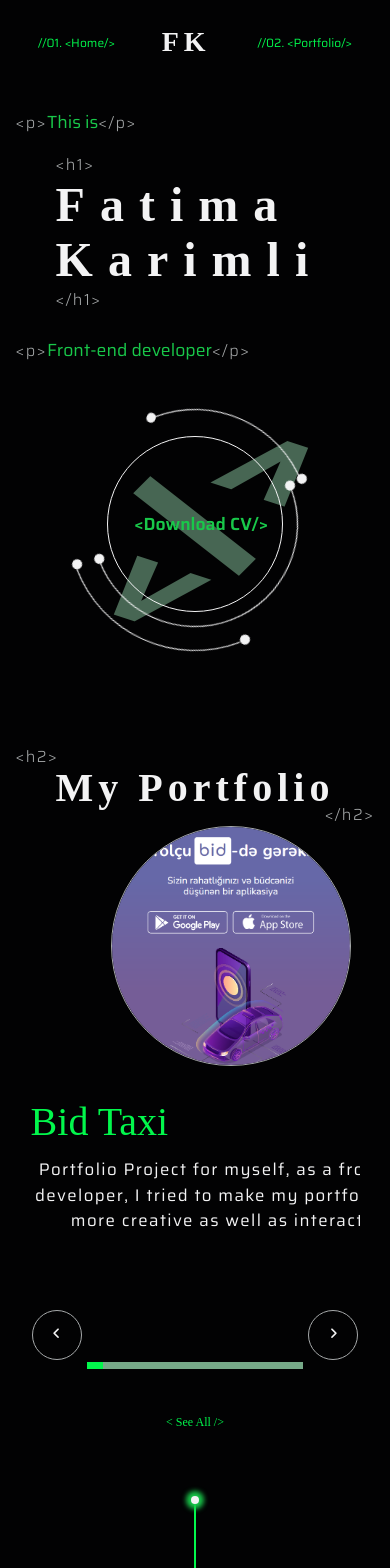
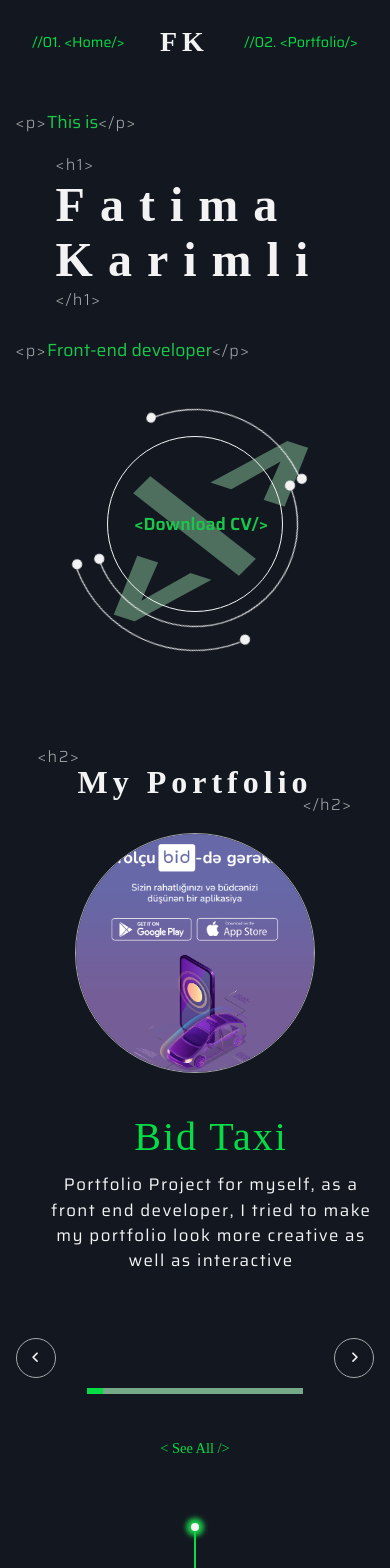
Before and after one commit to Kerimli98/FatimaKarimli, a React (Create React App) app: page / in a window 390 px wide. Shown: the top 1568 px of the page. Built offline with nearby package versions, Linux system fonts and the light colour scheme; a web font is replaced by a local one.

Commit message:
slider responsiveness

```diff
--- a/src/styles/abstracts/_variables.scss
+++ b/src/styles/abstracts/_variables.scss
@@ -1,6 +1,6 @@
 //colors
-$color-main-bg: #020203;
-$color-green-light: #02f74c;
+$color-main-bg: #131820;
+$color-green-light: #04dd45;
 $color-green-dark: #1d5d33;
 $color-white: #f3f3f4;
 $color-green-light-2: #19c84a;
--- a/src/styles/components/_button.scss
+++ b/src/styles/components/_button.scss
@@ -59,7 +59,7 @@
 @media screen and (max-width: 524px) {
     button {
         padding: 0.8rem 1.2rem;
-        font-size: 1.5rem;
+        font-size: 1.8rem;
 
       }
 
--- a/src/styles/components/_slider.scss
+++ b/src/styles/components/_slider.scss
@@ -20,22 +20,19 @@
   .slick-arrow.slick-prev,
   .slick-arrow.slick-next {
     background: none;
-    width: 50px;
-    height: 50px;
+    width: 5rem;
+    height: 5rem;
     display: flex;
     align-items: center;
     justify-content: center;
     z-index: 20001;
   }
-  .slick-slide {
-    padding: 15px;
-  }
   .slick-prev {
-    left: 2rem !important;
+    left: 14rem !important;
   }
   .slider-arrow {
-    width: 50px;
-    height: 50px;
+    width: 5rem;
+    height: 5rem;
     border-radius: 50%;
     border: 1px solid $color-gray;
     font-size: 1.6rem;
@@ -46,15 +43,16 @@
     justify-content: center;
     transition: all 0.4s ease;
     position: absolute;
-    bottom: -38rem;
+    bottom: -34.5rem;
 
     &:hover {
       color: $color-green-light;
       transform: scale(1.5);
     }
   }
+
   .slick-next {
-    right: 2rem !important;
+    right: 14rem !important;
   }
   .slick-prev::before,
   .slick-next::before {
@@ -62,10 +60,10 @@
   }
   .project-slide {
     display: grid !important;
-    grid-template-columns: repeat(auto-fit, minmax(50rem, 1fr));
+    grid-template-columns: repeat(auto-fit, minmax(48rem, 50%));
     align-items: center;
-    gap: 4rem;
-    padding: 5rem 0 5rem 5rem;
+    justify-items: center;
+    padding: 5rem 0;
     outline: none;
     overflow: hidden;
     .img-container {
@@ -104,7 +102,6 @@
           border-radius: 50%;
           object-fit: cover;
           height: 100%;
-
         }
       }
 
@@ -123,11 +120,12 @@
 
     .slide-content {
       color: $color-white;
-
+      margin-left: 4rem;
       .slide-title {
         font-family: mainFont;
         color: $color-green-light;
         font-size: 5rem;
+        letter-spacing: 2px;
         font-weight: 400;
         cursor: pointer;
       }
@@ -151,7 +149,7 @@
   height: 0.8rem;
   display: flex;
   width: 60%;
-  margin-top: 8rem;
+  margin-top: 6rem;
   align-self: center;
   margin-bottom: 5rem;
 }
@@ -165,6 +163,38 @@
   align-self: center;
 }
 
+@media screen and (max-width: 1268px) {
+  .project-slider {
+    .project-slide {
+      padding: 4rem;
+      display: flex !important;
+      align-items: center;
+      justify-content: center;
+      flex-direction: column;
+      .img-container {
+        width: 40rem;
+        height: 40rem;
+      }
+      .slide-content {
+        text-align: center;
+        margin-top: 5rem;
+        .slide-title {
+          text-align: center;
+        }
+      }
+    }
+  }
+}
+@media screen and (max-width: 700px) {
+  .project-slider {
+    .slick-prev {
+      left: 0 !important;
+    }
+    .slick-next {
+      right: 0 !important;
+    }
+  }
+}
 @media screen and (max-width: 580px) {
   .project-slider {
     width: 92%;
@@ -180,22 +210,20 @@
       }
     }
     .project-slide {
-      padding: 0;
+      padding: 2rem 0;
       .img-container {
         width: 30rem;
         height: 30rem;
-        margin: 0 auto;
-      }
-      .slide-content {
-        margin: 0 auto;
-        .slide-title {
-          text-align: center;
-        }
-        .slide-desc {
-          text-align: center;
-        }
       }
     }
   }
+}
 
+@media screen and (max-width: 400px) {
+  .project-slider {
+    &__heading {
+      font-size: 4rem;
+      margin-bottom: 2rem;
+    }
+  }
 }
```
